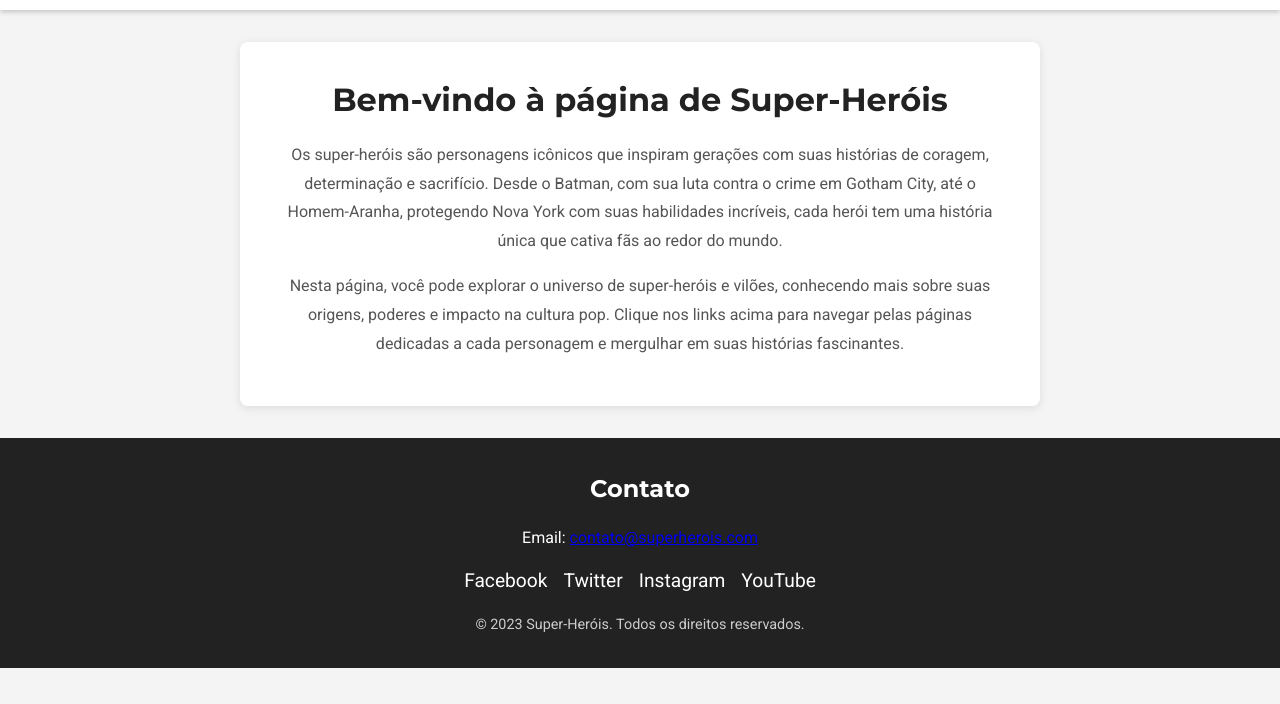
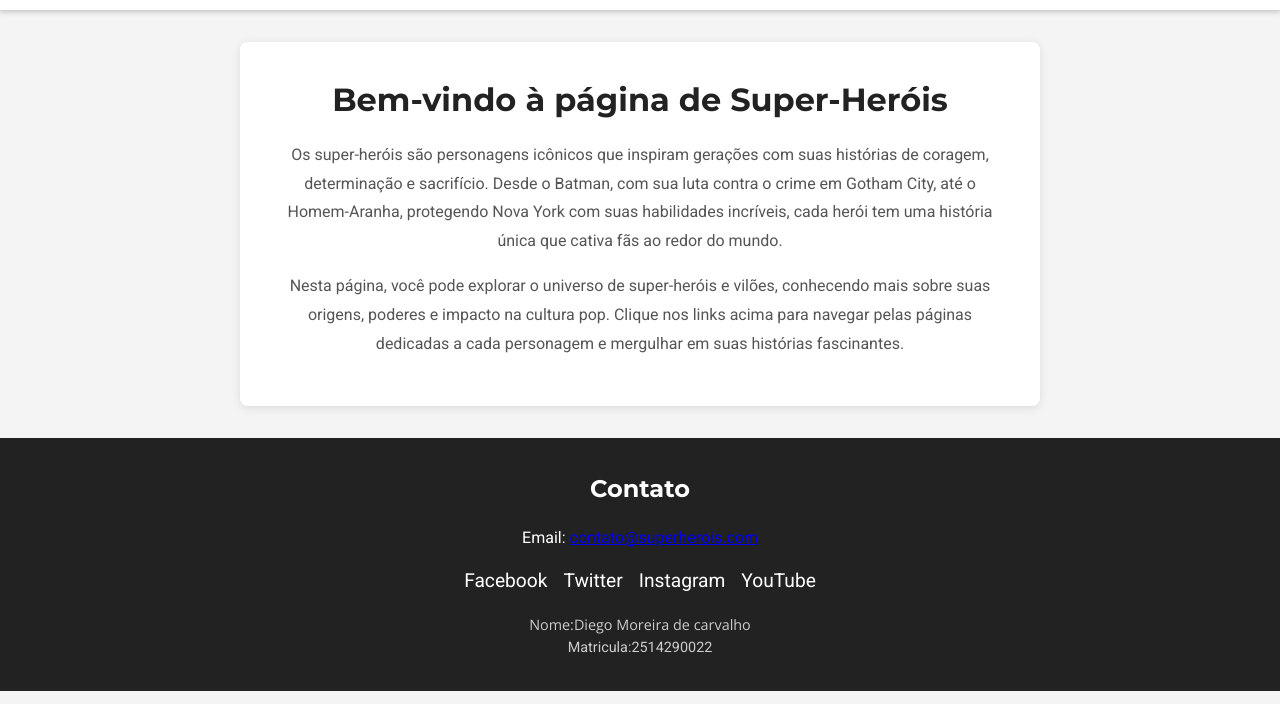
Before and after one commit to Diego01Moreira/Projeto-de-Interface-Atividade-04, a plain HTML site: page Projeto-de-Interface-Atividade-04-main/Atividade 04/index.html in a window 1280 px wide. Shown: the part 96-800 px from the top of the page. Drawn offline with nearby package versions, Linux system fonts and the light colour scheme; a web font is replaced by a local one.

Commit message:
Add files via upload

```diff
--- a/Projeto-de-Interface-Atividade-04-main/Atividade 04/index.html
+++ b/Projeto-de-Interface-Atividade-04-main/Atividade 04/index.html
@@ -46,7 +46,8 @@
             <a href="https://www.youtube.com/">YouTube</a>
         </div>
         <div class="copyright">
-            <p>&copy; 2023 Super-Heróis. Todos os direitos reservados.</p>
+            <p></p>Nome:Diego Moreira de carvalho</p>
+            <p>Matricula:2514290022</p>
         </div>
     </footer>
 </body>
```
